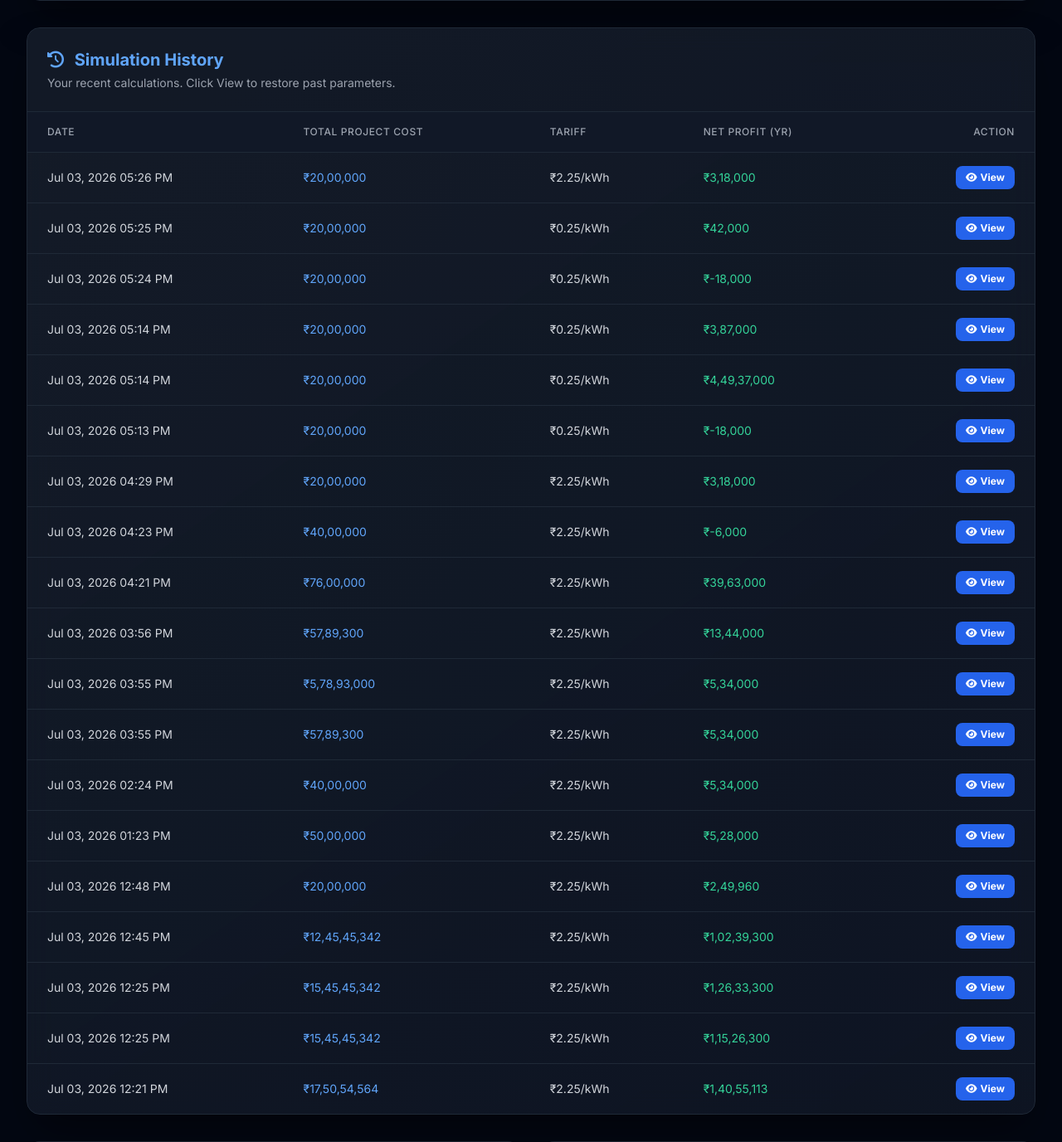
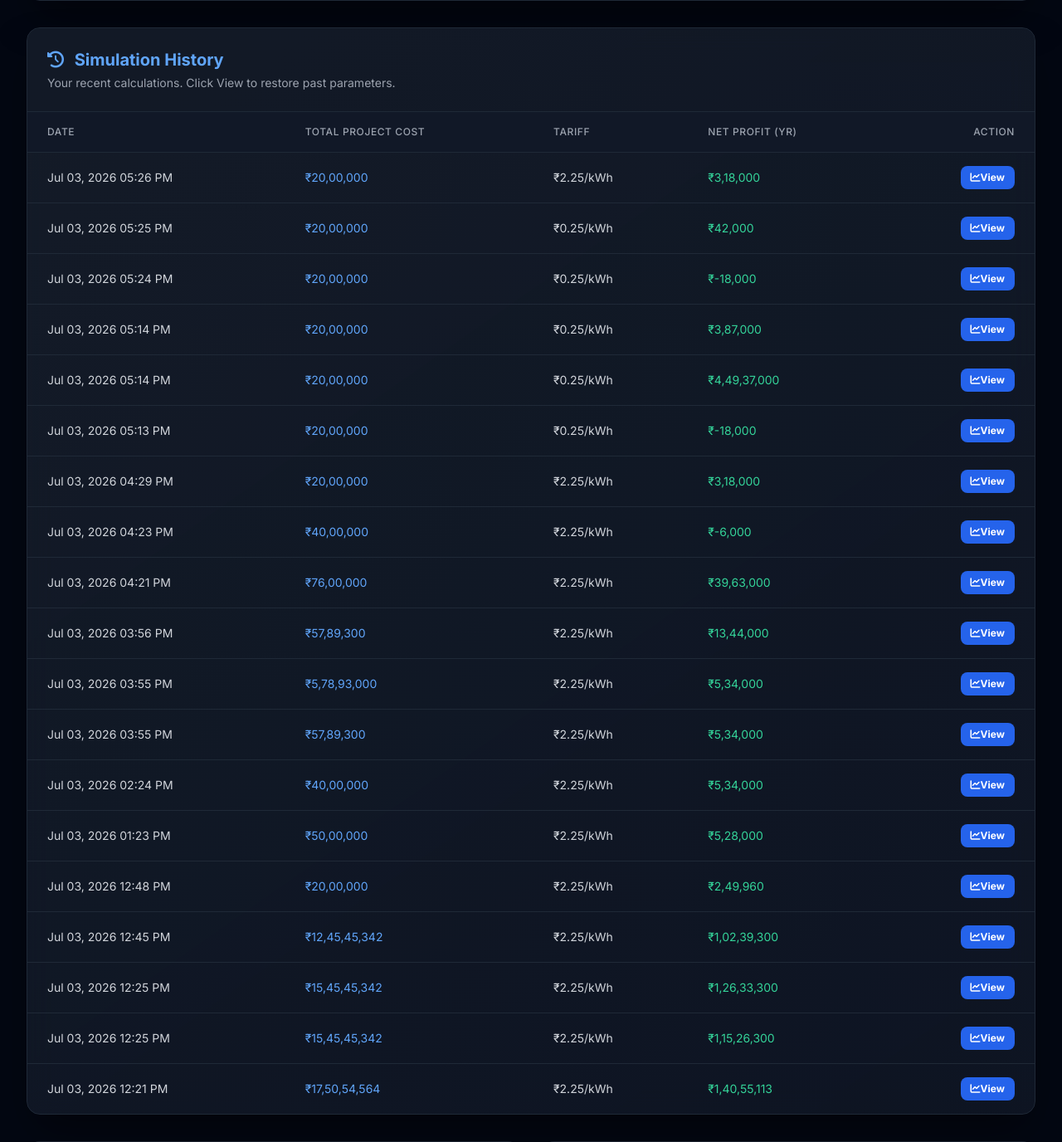
Before and after one commit to puvinpks003-bot/mw_solar_2, a Django app: template templates/solar/dashboard.html in a window 1280 px wide. Shown: the part 1150-2526 px from the top of the page at 83% size. Run offline with Django 5.2, Linux system fonts and the light colour scheme; the template is opened without the code that fills it: values that come from a table or form of the project are taken from there, others are empty; data comes from the database, SQL or seed files in the repository; some libraries are stand-ins or nearby versions.

Commit message:
Update dashboard.html

```diff
--- a/templates/solar/dashboard.html
+++ b/templates/solar/dashboard.html
@@ -271,7 +271,7 @@
                                    hx-select="#dashboard-wrapper"
                                    hx-swap="outerHTML"
                                    hx-push-url="true">
-                                    <i class="fa-solid fa-eye mr-1"></i> View
+                                    <i class="fa-solid fa-chart-line"></i> View
                                 </a>
                             </td>
                         </tr>
```
